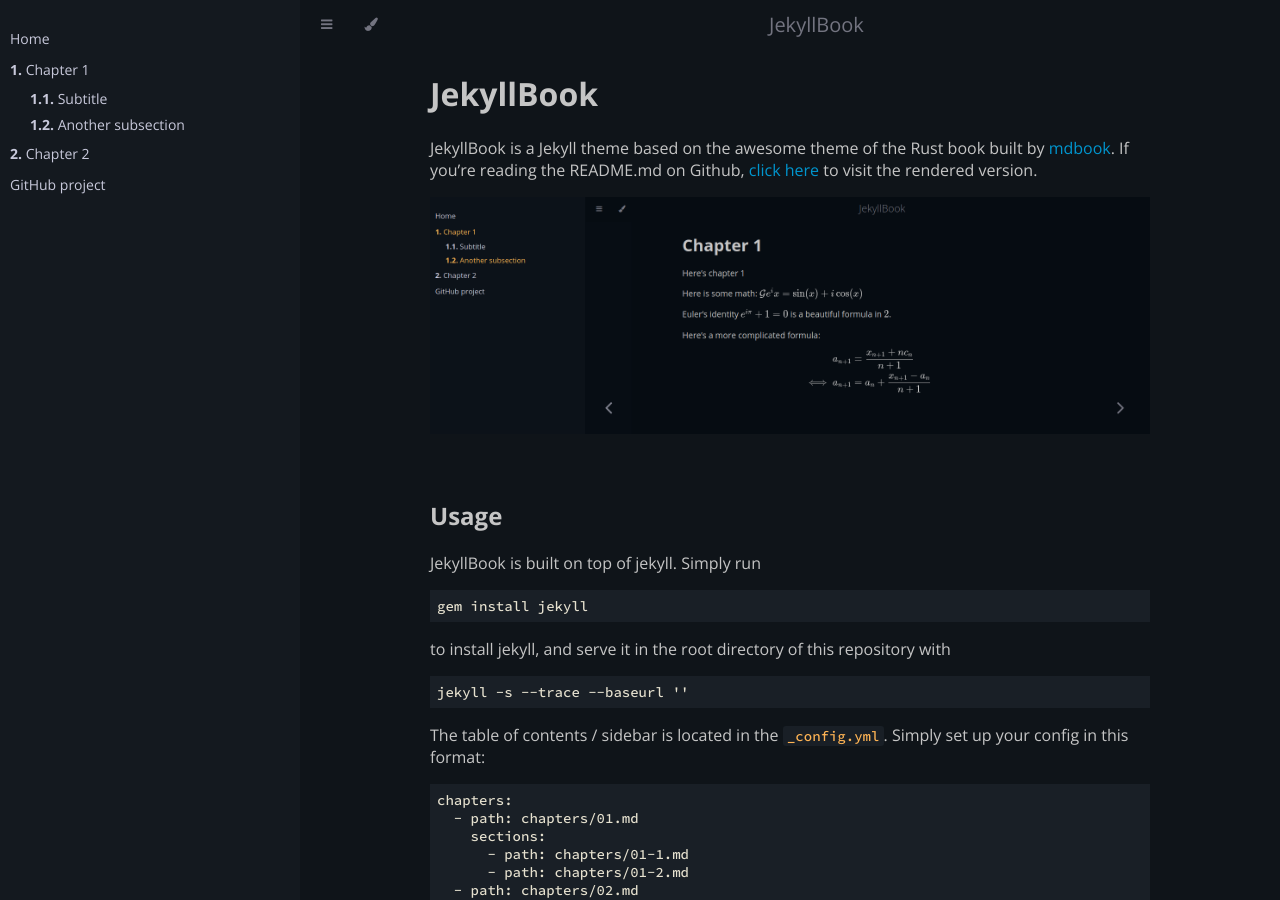
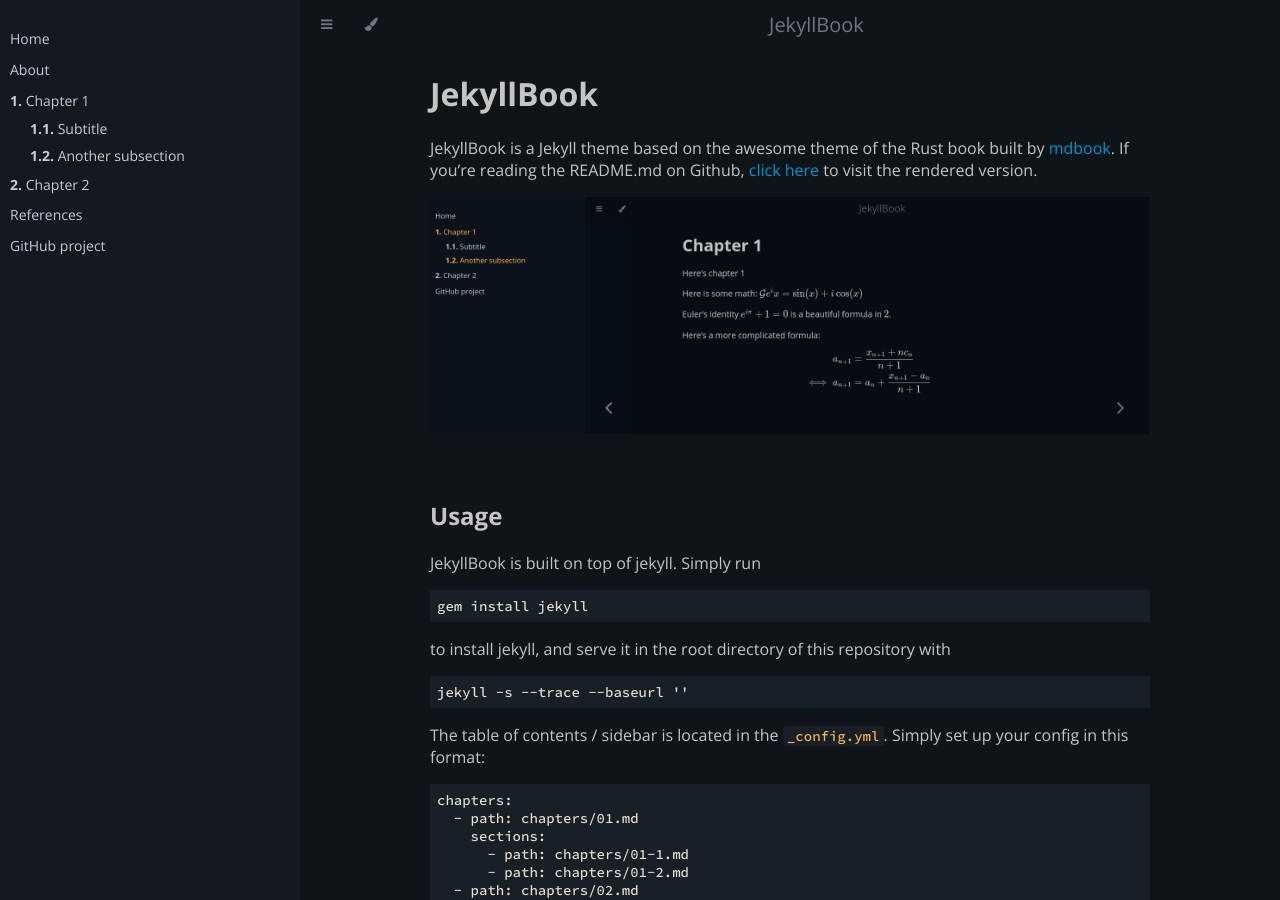
Before and after one commit to ebetica/jekyllbook, a Jekyll site: the page built from README.md, in a window 1280 px wide and 900 px high. Built offline with Jekyll 4.4.1, drawn with Linux system fonts in a browser that asks for light colours.

Commit message:
Add prologue and epilogues

```diff
--- a/_config.yml
+++ b/_config.yml
@@ -5,6 +5,7 @@ title:               'JekyllBook'
 tagline:             'A Jekyll theme'
 url:                 https://ebetica.github.io/jekyllbook/
 baseurl:             '/jekyllbook'
+homepage_title:      Home
 
 # About/contact
 author:
@@ -26,10 +27,15 @@ kramdown:
     disable : true
 
 # Chapter Configuration (up to a 2 level nested list)
+# The prologue and epilogues cannot have sections
 
+prologues:
+  - path: chapters/prologue.md
 chapters:
   - path: chapters/01.md
     sections:
       - path: chapters/01-1.md
       - path: chapters/01-2.md
   - path: chapters/02.md
+epilogues:
+  - path: chapters/epilogue.md
--- a/_layouts/default.html
+++ b/_layouts/default.html
@@ -99,9 +99,9 @@
             <ol class="chapter">
             {% assign base_url = site.baseurl | append: "/" %}
             {% if page.url == base_url %}
-                <li><a class="active" href="{{ site.baseurl }}/">Home</a></li>
+                <li><a class="active" href="{{ site.baseurl }}/">{{ site.homepage_title }}</a></li>
             {% else %}
-                <li><a href="{{ site.baseurl }}/">Home</a></li>
+                <li><a href="{{ site.baseurl }}/">{{ site.homepage_title }}</a></li>
             {% endif %}
 
             {% comment %}
@@ -111,6 +111,21 @@
             {% assign arraypath = base_url | split: 'DONOTSPLIT!#@$' %}
             {% assign pagelist = pagelist | concat: arraypath %}
             {% assign current_pagelist_index = pagelist | size %}
+
+            {% for chapter in site.prologues %}
+              {% assign node = site.pages | where: "path", chapter.path | first %}
+              {% assign arraypath = chapter.path | split: 'DONOTSPLIT!#@$' %}
+              {% assign pagelist = pagelist | concat: arraypath %}
+              {% if page.url == node.url %}
+                {% assign current_pagelist_index = pagelist | size %}
+                {% assign active = "active" %}
+              {% else %}
+                {% assign active = "" %}
+              {% endif %}
+              <li class="expanded "><a class="{{ active }}" href="{{ site.baseurl }}{{ node.url }}">
+                {{ node.title }}
+              </a></li>
+            {% endfor %}
 
             {% for chapter in site.chapters %}
               {% assign node = site.pages | where: "path", chapter.path | first %}
@@ -144,6 +159,21 @@
                   {% endfor %}
               	</ol></li>
               {% endif %}
+            {% endfor %}
+
+            {% for chapter in site.epilogues %}
+              {% assign node = site.pages | where: "path", chapter.path | first %}
+              {% assign arraypath = chapter.path | split: 'DONOTSPLIT!#@$' %}
+              {% assign pagelist = pagelist | concat: arraypath %}
+              {% if page.url == node.url %}
+                {% assign current_pagelist_index = pagelist | size %}
+                {% assign active = "active" %}
+              {% else %}
+                {% assign active = "" %}
+              {% endif %}
+              <li class="expanded "><a class="{{ active }}" href="{{ site.baseurl }}{{ node.url }}">
+                {{ node.title }}
+              </a></li>
             {% endfor %}
 
             {% assign arraypath = pagelist | last | split: 'DONOTSPLIT!#@$' %}
```
Also changed, not shown: chapters/epilogue.md (added, +7 -0 lines), chapters/prologue.md (added, +6 -0 lines). Lines whose indentation alone changed are shown as unchanged.
